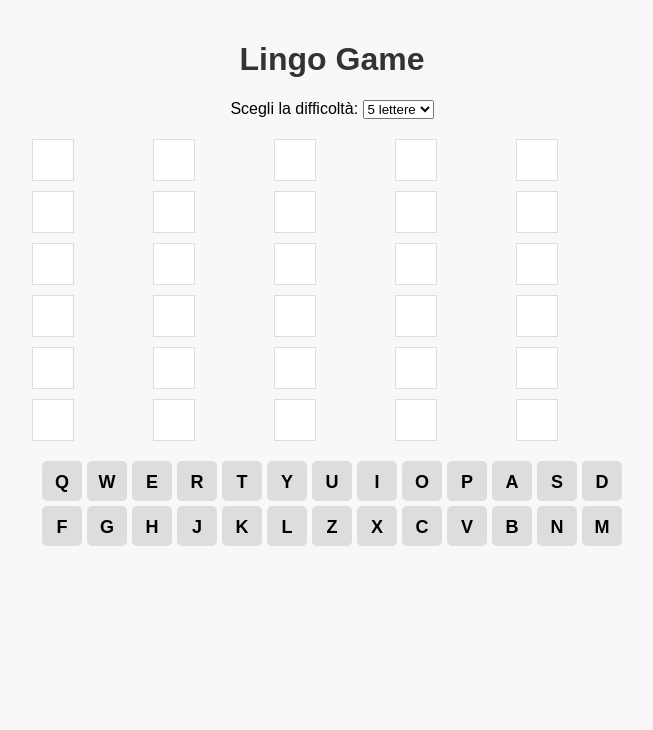
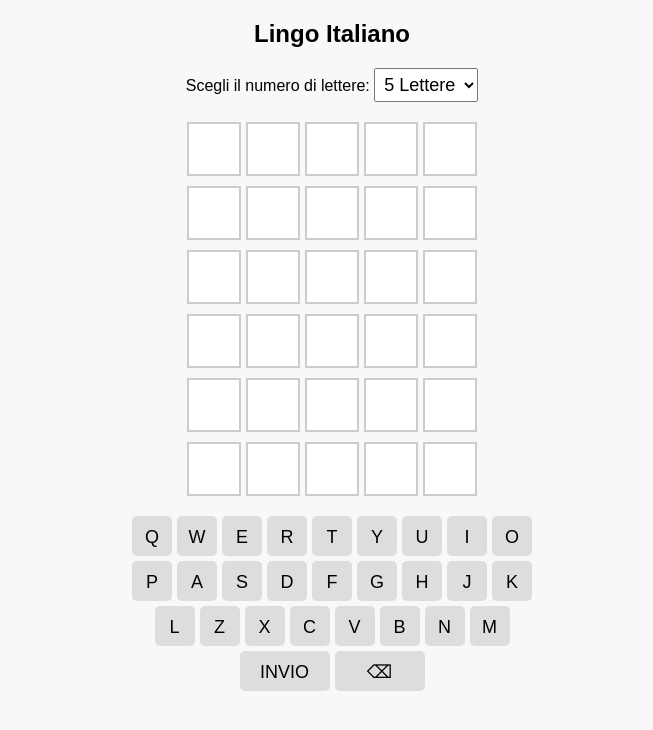
Before and after one commit to DavideCiaccia/LingOfTheDay, a plain HTML site: page index.html in a window 1280 px wide. Shown: the whole page, without its empty margins (308-961 px from the left). Drawn offline with Linux system fonts and the light colour scheme.

Commit message:
Update index.html

```diff
--- a/index.html
+++ b/index.html
@@ -3,7 +3,7 @@
 <head>
     <meta charset="UTF-8">
     <meta name="viewport" content="width=device-width, initial-scale=1.0">
-    <title>Lingo Game</title>
+    <title>Lingo Italiano</title>
     <style>
         body {
             font-family: Arial, sans-serif;
@@ -13,38 +13,49 @@
             background-color: #f8f8f8;
         }
 
+        h1 {
+            margin: 20px 0;
+            font-size: 24px;
+            font-weight: bold;
+        }
+
         .container {
             max-width: 600px;
             margin: auto;
-            padding: 20px;
         }
 
-        h1 {
-            color: #333;
+        .selector {
+            margin-bottom: 20px;
+        }
+
+        .selector select {
+            font-size: 18px;
+            padding: 5px;
         }
 
         .grid {
             display: grid;
             grid-template-rows: repeat(6, 1fr);
             gap: 10px;
-            margin: 20px 0;
+            margin: 20px auto;
+            width: fit-content;
         }
 
         .row {
             display: grid;
+            gap: 5px;
             grid-template-columns: repeat(var(--word-length), 1fr);
-            gap: 5px;
         }
 
         .cell {
-            width: 40px;
-            height: 40px;
+            width: 50px;
+            height: 50px;
+            border: 2px solid #ccc;
+            text-align: center;
             font-size: 24px;
             font-weight: bold;
             text-transform: uppercase;
-            text-align: center;
-            line-height: 40px;
-            border: 1px solid #ddd;
+            line-height: 50px;
             background-color: #fff;
         }
 
@@ -59,8 +70,7 @@
         }
 
         .cell.wrong {
-            background-color: lightgray;
-            color: black;
+            background-color: #ccc;
         }
 
         .keyboard {
@@ -68,20 +78,19 @@
             flex-wrap: wrap;
             justify-content: center;
             gap: 5px;
-            margin: 20px 0;
+            margin: 20px auto;
+            max-width: 400px;
         }
 
         .key {
             width: 40px;
             height: 40px;
             font-size: 18px;
-            font-weight: bold;
             text-transform: uppercase;
-            text-align: center;
             line-height: 40px;
-            background-color: #ddd;
             border: none;
             border-radius: 5px;
+            background-color: #ddd;
             cursor: pointer;
         }
 
@@ -96,20 +105,28 @@
         }
 
         .key.wrong {
-            background-color: lightgray;
+            background-color: #ccc;
             color: black;
+        }
+
+        .key#enter {
+            width: 90px;
+        }
+
+        .key#backspace {
+            width: 90px;
         }
     </style>
 </head>
 <body>
+    <h1>Lingo Italiano</h1>
     <div class="container">
-        <h1>Lingo Game</h1>
-        <div>
-            <label for="difficulty">Scegli la difficoltà:</label>
+        <div class="selector">
+            <label for="difficulty">Scegli il numero di lettere:</label>
             <select id="difficulty" onchange="startGame()">
-                <option value="5">5 lettere</option>
-                <option value="6">6 lettere</option>
-                <option value="7">7 lettere</option>
+                <option value="5">5 Lettere</option>
+                <option value="6">6 Lettere</option>
+                <option value="7">7 Lettere</option>
             </select>
         </div>
         <div class="grid" id="grid"></div>
@@ -131,7 +148,7 @@
         function startGame() {
             const difficulty = document.getElementById("difficulty").value;
             currentWord = words[difficulty][Math.floor(Math.random() * words[difficulty].length)];
-            console.log("Parola del giorno:", currentWord); // Debug
+            console.log("Parola selezionata:", currentWord); // Debug
             setupGrid(difficulty);
             setupKeyboard();
             currentGuess = "";
@@ -142,6 +159,7 @@
             const grid = document.getElementById("grid");
             grid.innerHTML = "";
             grid.style.setProperty("--word-length", difficulty);
+
             for (let i = 0; i < maxAttempts; i++) {
                 const row = document.createElement("div");
                 row.classList.add("row");
@@ -158,6 +176,7 @@
         function setupKeyboard() {
             const keyboard = document.getElementById("keyboard");
             keyboard.innerHTML = "";
+
             const keys = "qwertyuiopasdfghjklzxcvbnm".split("");
             keys.forEach((key) => {
                 const button = document.createElement("button");
@@ -166,6 +185,20 @@
                 button.onclick = () => handleKeyPress(key);
                 keyboard.appendChild(button);
             });
+
+            const enterKey = document.createElement("button");
+            enterKey.id = "enter";
+            enterKey.innerText = "INVIO";
+            enterKey.classList.add("key");
+            enterKey.onclick = handleEnter;
+            keyboard.appendChild(enterKey);
+
+            const backspaceKey = document.createElement("button");
+            backspaceKey.id = "backspace";
+            backspaceKey.innerText = "⌫";
+            backspaceKey.classList.add("key");
+            backspaceKey.onclick = handleBackspace;
+            keyboard.appendChild(backspaceKey);
         }
 
         function handleKeyPress(letter) {
@@ -186,13 +219,14 @@
             if (currentGuess.length === currentWord.length) {
                 checkGuess();
             } else {
-                alert("Completa la parola!");
+                alert("Completa la parola prima di inviarla!");
             }
         }
 
         function updateCurrentRow() {
-            const row = document.getElementById(`row-${attempts}`);
+            const row = document.querySelector(`#row-${attempts}`);
             const cells = row.querySelectorAll(".cell");
+
             cells.forEach((cell, index) => {
                 cell.innerText = currentGuess[index] || "";
             });
@@ -200,7 +234,7 @@
 
         function checkGuess() {
             const feedback = [];
-            const row = document.getElementById(`row-${attempts}`);
+            const row = document.querySelector(`#row-${attempts}`);
             const cells = row.querySelectorAll(".cell");
 
             currentGuess.split("").forEach((letter, index) => {
@@ -232,19 +266,13 @@
         }
 
         function updateKeyboardFeedback(letter, status) {
-            const key = [...document.querySelectorAll(".key")].find(k => k.innerText === letter);
+            const key = document.querySelector(`.key:contains(${letter.toUpperCase()})`);
             if (key && !key.classList.contains("correct")) {
                 key.classList.remove("present", "wrong");
                 key.classList.add(status);
             }
         }
 
-        document.addEventListener("keydown", (e) => {
-            if (e.key === "Backspace") handleBackspace();
-            else if (e.key === "Enter") handleEnter();
-            else if (/^[a-z]$/i.test(e.key)) handleKeyPress(e.key.toLowerCase());
-        });
-
         startGame();
     </script>
 </body>
```
